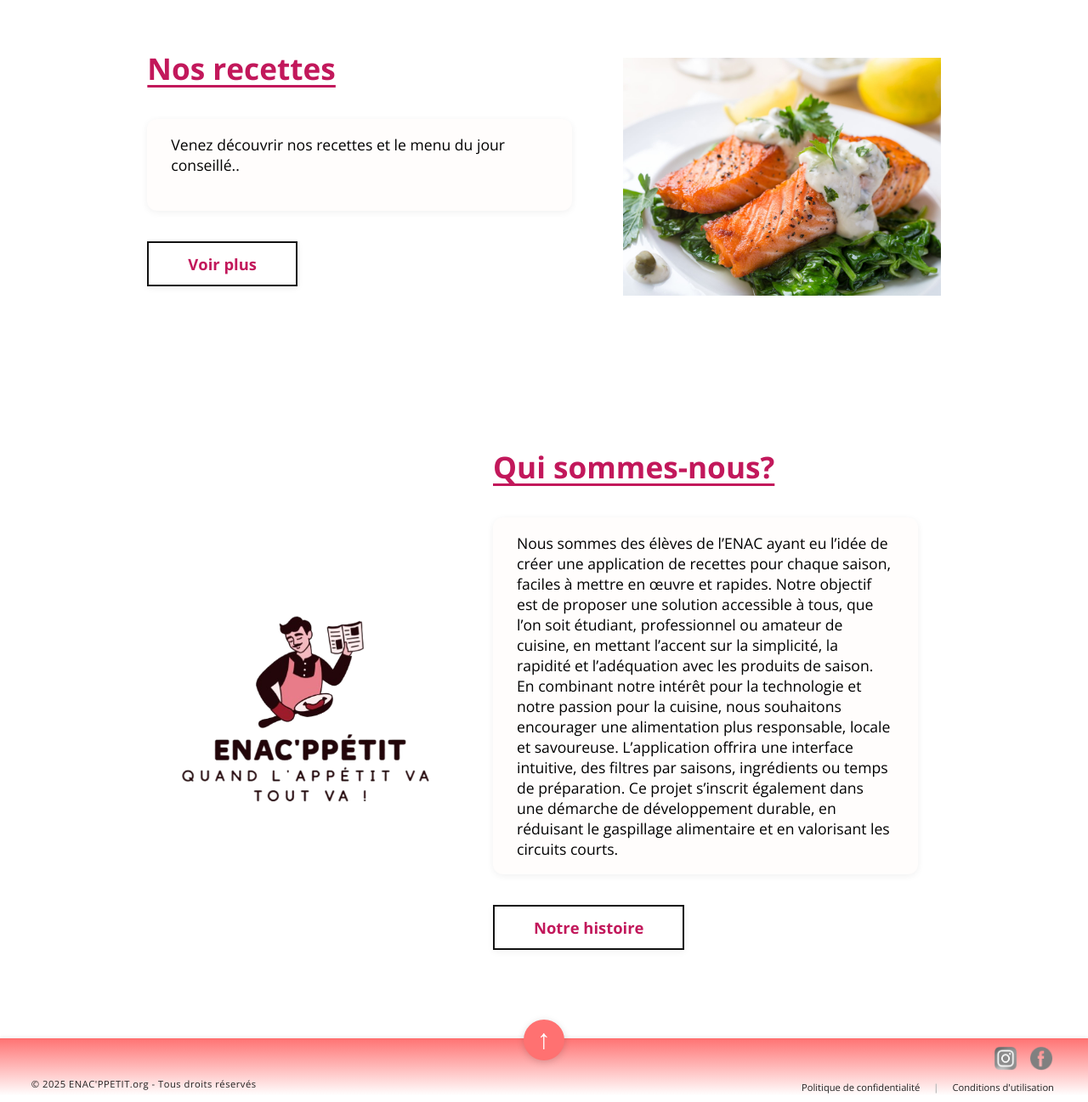
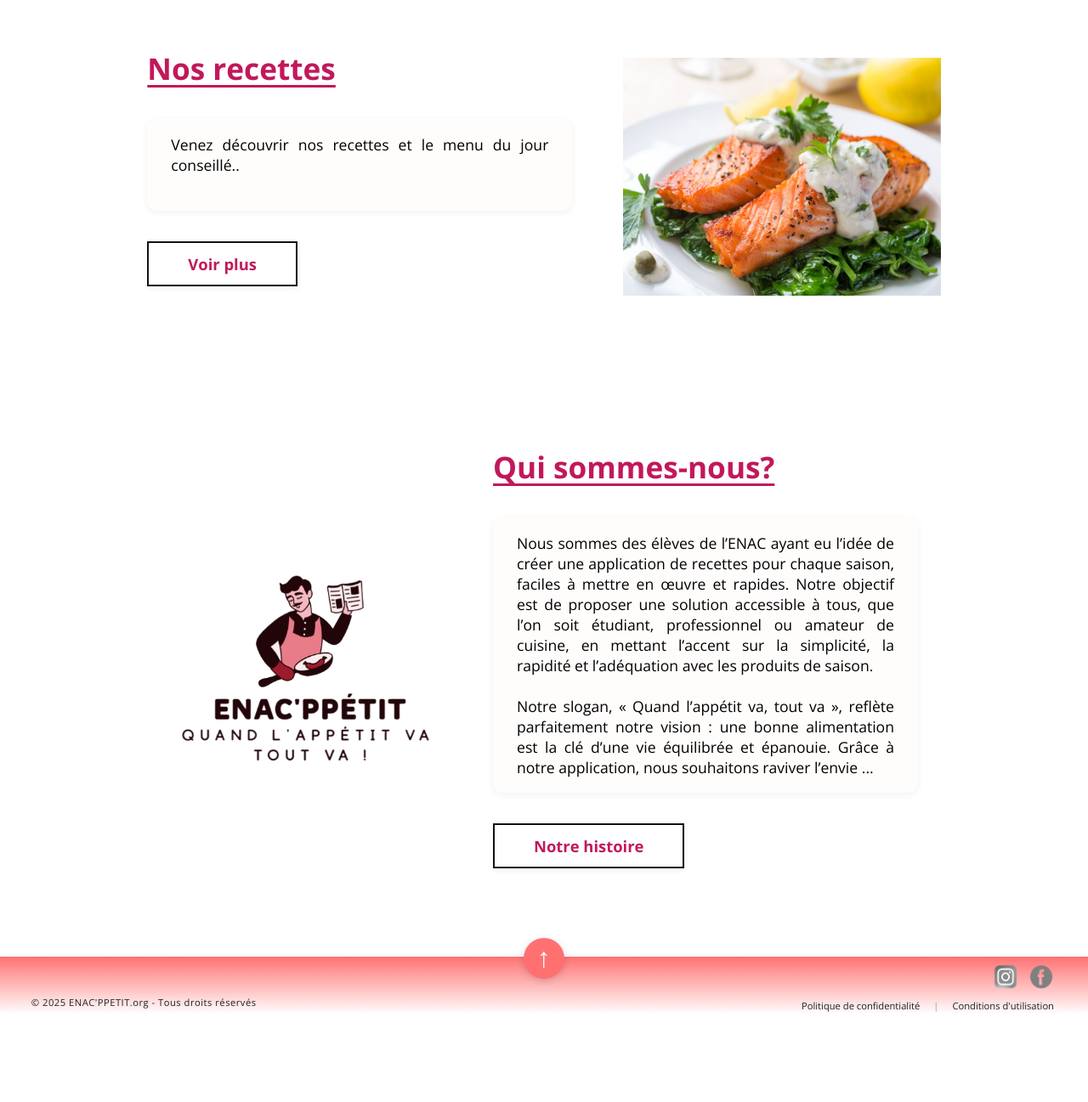
Before and after one commit to justinetsd/PROJET, a Flask app: page / in a window 1280 px wide. Shown: the part 650-1947 px from the top of the page at 85% size. After the commit the page ends 1841 px from the top, so only its background shows below. Run offline with Flask 3, Linux system fonts and the light colour scheme; data comes from the database, SQL or seed files in the repository.

Commit message:
A PROPOS

```diff
--- a/static/style.css
+++ b/static/style.css
@@ -596,7 +596,7 @@ html {
 }
 
 .encadre-apropos {
-    text-align: left;             /* texte du cadre aligné à gauche */
+    text-align: justify;             /* texte du cadre aligné à gauche */
     margin: 0 auto;
     width: 100%;
     background: #fffdfc; /* blanc transparent */
--- a/templates/accueil.html
+++ b/templates/accueil.html
@@ -37,11 +37,9 @@
     <div class="apropos-colonne" style="display: flex; flex-direction: column; align-items: flex-start; min-width: 320px; max-width: 500px;">
         <h1 class="titre-section centre-titre" style="text-align: left; width: 100%; margin-bottom: 18px; margin-top: 0;">Qui sommes-nous?</h1>
         <div class="encadre-apropos">
-            Nous sommes des élèves de l’ENAC ayant eu l’idée de créer une application de recettes pour chaque saison, faciles à mettre en œuvre et rapides.
-            Notre objectif est de proposer une solution accessible à tous, que l’on soit étudiant, professionnel ou amateur de cuisine, en mettant l’accent sur la simplicité, la rapidité et l’adéquation avec les produits de saison.
-            En combinant notre intérêt pour la technologie et notre passion pour la cuisine, nous souhaitons encourager une alimentation plus responsable, locale et savoureuse.
-            L’application offrira une interface intuitive, des filtres par saisons, ingrédients ou temps de préparation.
-            Ce projet s’inscrit également dans une démarche de développement durable, en réduisant le gaspillage alimentaire et en valorisant les circuits courts.
+            Nous sommes des élèves de l’ENAC ayant eu l’idée de créer une application de recettes pour chaque saison, faciles à mettre en œuvre et rapides. Notre objectif est de proposer une solution accessible à tous, que l’on soit étudiant, professionnel ou amateur de cuisine, en mettant l’accent sur la simplicité, la rapidité et l’adéquation avec les produits de saison.
+
+           <br> <br>Notre slogan, « Quand l’appétit va, tout va », reflète parfaitement notre vision : une bonne alimentation est la clé d’une vie équilibrée et épanouie. Grâce à notre application, nous souhaitons raviver l’envie ...
         </div>
         <div style="margin-top: 8px;">
             <div class="encadre-recettes">
```
Also changed, not shown: templates/apropos.html (+7 -3 lines).
